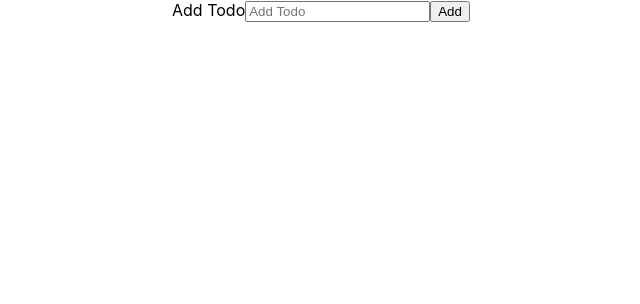
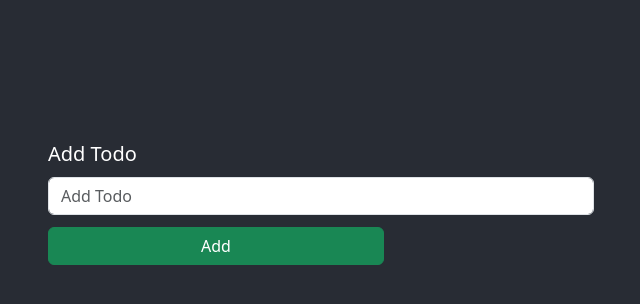
Before and after one commit to Ihtisham-Khattak/todo_redux_toolkit, a React (Create React App) app: page / in a window 1280 px wide. Shown: the top 304 px of the page, without its empty margins (319-959 px from the left). Built offline with nearby package versions, Linux system fonts and the light colour scheme.

Commit message:
Todos: Add todo UI changes

```diff
--- a/package.json
+++ b/package.json
@@ -1,4 +1,4 @@
-  {
+{
   "name": "reduxtoolkit_todo",
   "version": "0.1.0",
   "private": true,
@@ -7,7 +7,9 @@
     "@testing-library/jest-dom": "^5.16.5",
     "@testing-library/react": "^13.4.0",
     "@testing-library/user-event": "^13.5.0",
+    "bootstrap": "^5.3.0",
     "react": "^18.2.0",
+    "react-bootstrap": "^2.7.4",
     "react-dom": "^18.2.0",
     "react-icons": "^4.9.0",
     "react-redux": "^8.1.0",
--- a/src/App.css
+++ b/src/App.css
@@ -1,38 +1,21 @@
-.App {
-  text-align: center;
+* {
+  background: #282c34;
+  position: relative;
+  top: 15%;
 }
 
-.App-logo {
-  height: 40vmin;
-  pointer-events: none;
-}
-
-@media (prefers-reduced-motion: no-preference) {
-  .App-logo {
-    animation: App-logo-spin infinite 20s linear;
-  }
-}
-
-.App-header {
+.App-label {
   background-color: #282c34;
-  min-height: 100vh;
-  display: flex;
-  flex-direction: column;
-  align-items: center;
-  justify-content: center;
-  font-size: calc(10px + 2vmin);
+  text-align: left;
+  font-size: 20px;
   color: white;
 }
 
-.App-link {
-  color: #61dafb;
+.App-btn {
+  display: inline-block;
+  align-items: center;
+  justify-content: center;
+  color: white;
+  margin-top: 12px;
+  width: 21rem;
 }
-
-@keyframes App-logo-spin {
-  from {
-    transform: rotate(0deg);
-  }
-  to {
-    transform: rotate(360deg);
-  }
-}
--- a/src/Store/Slice.js
+++ b/src/Store/Slice.js
@@ -5,10 +5,27 @@ const todoSlicer = createSlice({
   name: "todo",
   initialState,
   reducers: {
-    addTodo: (state, action) => {
-      state.push(action.payload);
+    addTodo: async (state, action) => {
+      await state.push(action.payload);
       return state;
     },
+  },
+
+  deleteTodo: async (state, action) => {
+    await state.filter((todo) => todo.id !== action.payload);
+    return state;
+  },
+
+  updateTodo: async (state, action) => {
+    const { id, updateTodo } = action.payload;
+
+    let todoUpdate = await state.findIndex((todo) => {
+      todo.id === id
+    });
+    if (todoUpdate !== -1) {
+      state[todoUpdate] = { ...state[todoUpdate], ...[updateTodo] };
+    }
+    return state;
   },
 });
 
--- a/src/components/Todos.js
+++ b/src/components/Todos.js
@@ -1,22 +1,39 @@
 import React, { useState } from "react";
+import { Button, Col, Container, Form, Row } from "react-bootstrap";
 
 const Todos = () => {
   const [todo, setTodo] = useState("");
   console.log("🚀 ~ file: Todos.js:5 ~ Todos ~ todo:", todo);
 
   return (
-    <div>
-      <form>
-        <label>Add Todo</label>
-        <input
-          value={todo}
-          onChange={(e) => setTodo(e.target.value)}
-          placeholder="Add Todo"
-          required
-        />
-        <button type="submit">Add</button>
-      </form>
-    </div>
+    <Container>
+      <Row className="justify-content-center" fluid>
+        <Col xs={10} sm={8} md={6}>
+          <Form>
+            <Form.Group controlId="formTodo">
+              <Form.Label className="App-label">Add Todo</Form.Label>
+              <Form.Control
+                type="text"
+                value={todo}
+                onChange={(e) => setTodo(e.target.value)}
+                placeholder="Add Todo"
+                required
+              />
+            </Form.Group>
+            <Button
+              xs={10}
+              sm={8}
+              md={6}
+              variant="success"
+              type="submit"
+              className="App-btn"
+            >
+              Add
+            </Button>
+          </Form>
+        </Col>
+      </Row>
+    </Container>
   );
 };
 
--- a/src/index.js
+++ b/src/index.js
@@ -4,6 +4,7 @@ import "./index.css";
 import App from "./App";
 import Store from "./Store/Store";
 import { Provider } from "react-redux";
+import "bootstrap/dist/css/bootstrap.min.css";
 
 const root = ReactDOM.createRoot(document.getElementById("root"));
 root.render(
```
Also changed, not shown: 1 other file (tests, documents, lock files or other folders).
